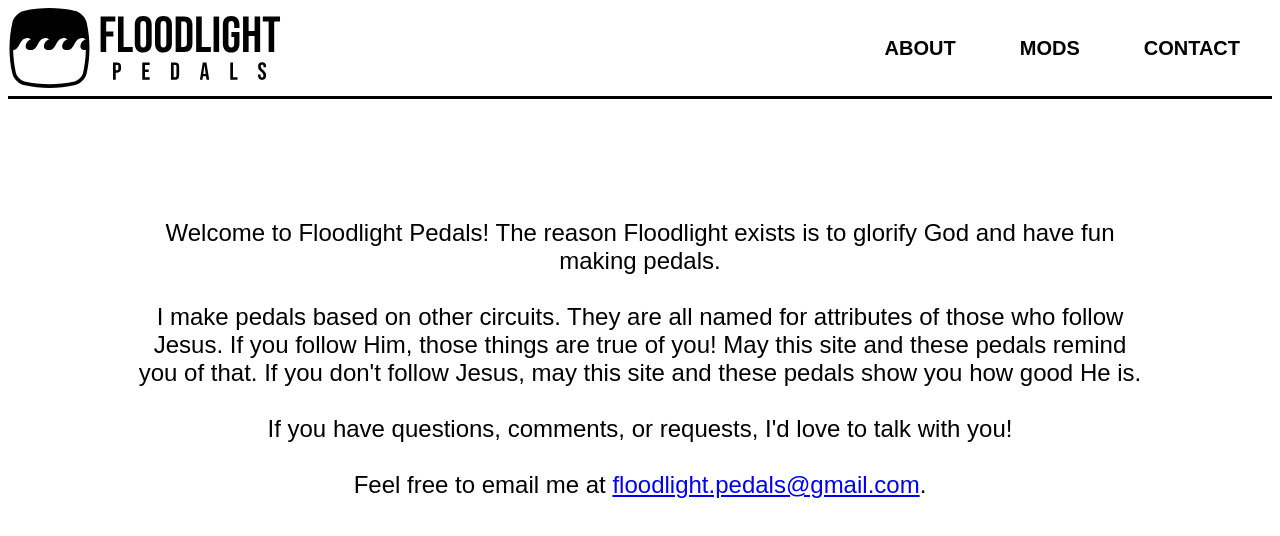
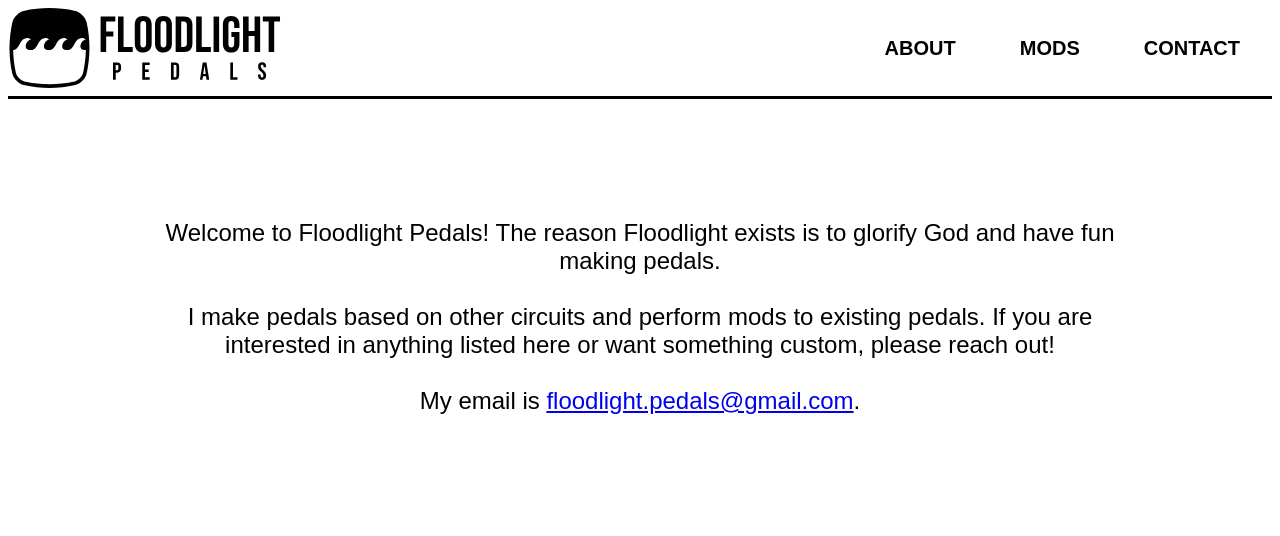
Before and after one commit to jwwitherspoon/floodlight-pedals, a React (Create React App) app: page / in a window 1280 px wide. Shown: the top 536 px of the page. Built offline with nearby package versions, Linux system fonts and the light colour scheme.

Commit message:
Update About content

```diff
--- a/src/About/About.jsx
+++ b/src/About/About.jsx
@@ -5,14 +5,10 @@ function About() {
         <p class="about">
             Welcome to Floodlight Pedals! The reason Floodlight exists is to glorify God and have fun making pedals.
             <br/><br/>
-            I make pedals based on other circuits. They are all named for attributes of those who follow Jesus.
-            If you follow Him, those things are true of you! May this site and these pedals remind you of that.
-            If you don't follow Jesus, may this site and these pedals show you how good He is.
+            I make pedals based on other circuits and perform mods to existing pedals.
+            If you are interested in anything listed here or want something custom, please reach out!
             <br/><br/>
-            If you have questions, comments, or requests, I'd love to talk with you!
-            <br/><br/>
-            Feel free to email me
-            at <a href="mailto:floodlight.pedals@gmail.com">floodlight.pedals@gmail.com</a>.
+            My email is <a href="mailto:floodlight.pedals@gmail.com">floodlight.pedals@gmail.com</a>.
         </p>
     );
 }
```
